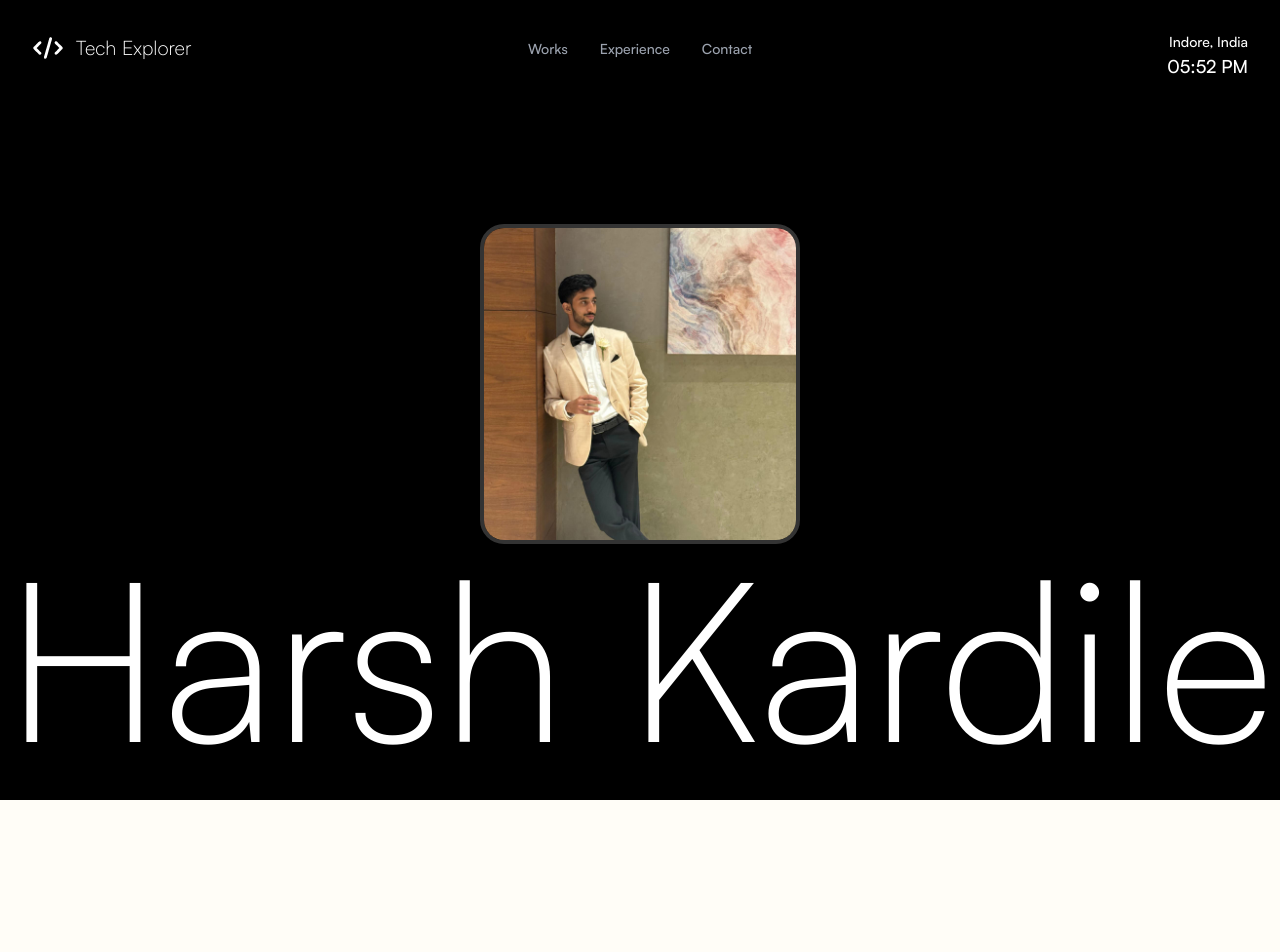
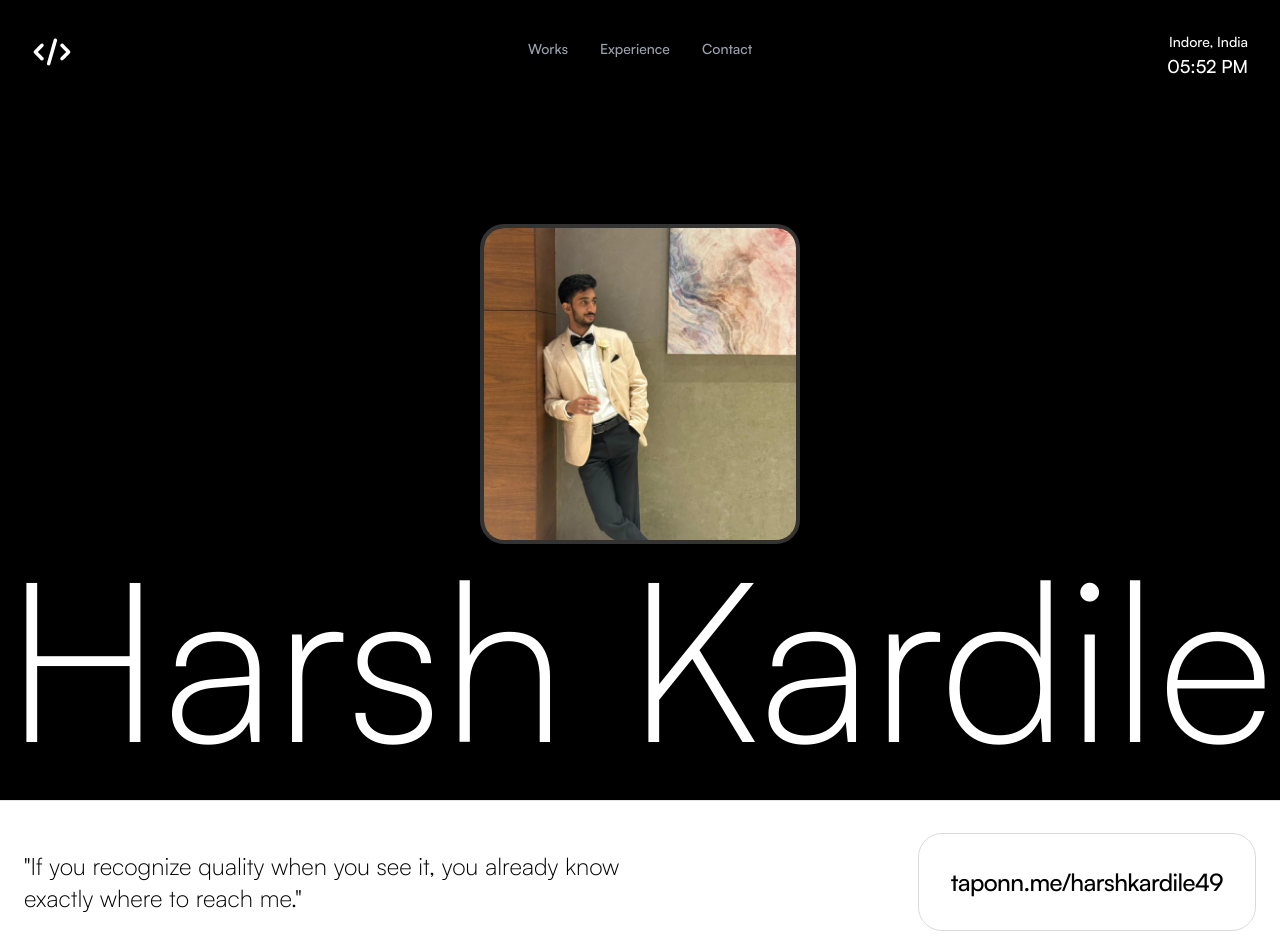
Before and after one commit to harshk49/portfolio-website, a Next.js app: page / in a window 1280 px wide. Shown: the top 952 px of the page. Before the commit the page ends 800 px from the top, so only its background shows below. Built offline with nearby package versions, Linux system fonts and the light colour scheme.

Commit message:
feat: refactor Hero and Navbar components for animation and visibility, add Footer component

```diff
--- /dev/null
+++ b/src/app/components/Footer.tsx
@@ -0,0 +1,41 @@
+"use client";
+
+import React from "react";
+
+const Footer = () => {
+  return (
+    <footer className="bg-white border-t border-black/10 py-8 px-2">
+      <div className="max-w-full mx-4">
+        <div className="flex items-center justify-between">
+          {/* Left side - Quote */}
+          <div className="flex-1 pr-4">
+            <blockquote className="text-xl md:text-2xl font-light text-black leading-relaxed">
+              &quot;If you recognize quality when you see it, you already know
+              exactly where to reach me.&quot;
+            </blockquote>
+          </div>
+
+          {/* Right side - Link */}
+          <div className="flex-1 flex justify-end pl-4">
+            <div className="group">
+              <div className="bg-black/8 backdrop-blur-md border border-black/15 rounded-3xl p-8 min-w-[320px] transition-all duration-500 hover:bg-black/15 hover:border-black/25 hover:scale-[1.02] hover:shadow-2xl">
+                <div className="text-center space-y-4">
+                  <a
+                    href="https://taponn.me/harshkardile49"
+                    target="_blank"
+                    rel="noopener noreferrer"
+                    className="block text-black text-2xl font-medium hover:text-gray-700 transition-colors duration-300 tracking-tight"
+                  >
+                    taponn.me/harshkardile49
+                  </a>
+                </div>
+              </div>
+            </div>
+          </div>
+        </div>
+      </div>
+    </footer>
+  );
+};
+
+export default Footer;
--- a/src/app/components/Hero.tsx
+++ b/src/app/components/Hero.tsx
@@ -4,7 +4,11 @@ import React, { useState, useEffect, useRef } from "react";
 import Image from "next/image";
 import { gsap } from "gsap";
 
-const Hero = () => {
+interface HeroProps {
+  navbarRef: React.RefObject<HTMLDivElement | null>;
+}
+
+const Hero = ({ navbarRef }: HeroProps) => {
   const [currentTime, setCurrentTime] = useState<string>("");
   const timeLocationRef = useRef<HTMLDivElement>(null);
 
@@ -29,26 +33,65 @@ const Hero = () => {
   }, []);
 
   useEffect(() => {
-    // Set initial state for time/location element
+    // Set initial state for time/location element - completely hidden
     if (timeLocationRef.current) {
       gsap.set(timeLocationRef.current, {
         x: 100,
         opacity: 0,
+        visibility: 'hidden'
       });
     }
 
-    // Animate time/location from right
-    const tl = gsap.timeline({ delay: 0.3 });
+    // Set initial state for navbar - completely hidden above viewport
+    const navbarElement = navbarRef?.current;
+    if (navbarElement) {
+      gsap.set(navbarElement, {
+        y: -100,
+        opacity: 0,
+        visibility: 'hidden'
+      });
+    }
 
-    tl.to(timeLocationRef.current, {
-      x: 0,
-      opacity: 1,
-      duration: 0.8,
-      ease: "power3.out",
-    });
-  }, []);
+    // Delay to ensure loading screen is completely gone
+    const animationTimer = setTimeout(() => {
+      // Create timeline for coordinated animations
+      const tl = gsap.timeline();
 
-  return (
+      // Animate navbar sliding down from top
+      if (navbarElement) {
+        tl.set(navbarElement, { visibility: 'visible' })
+          .to(
+            navbarElement,
+            {
+              y: 0,
+              opacity: 1,
+              duration: 0.8,
+              ease: "power3.out",
+            },
+            0
+          );
+      }
+
+      // Animate time/location from right
+      tl.set(timeLocationRef.current, { visibility: 'visible' }, navbarElement ? 0.2 : 0)
+        .to(
+          timeLocationRef.current,
+          {
+            x: 0,
+            opacity: 1,
+            duration: 0.8,
+            ease: "power3.out",
+          },
+          navbarElement ? 0.2 : 0
+        );
+    }, 100); // Small delay to ensure loading screen transition is complete
+
+    return () => {
+      clearTimeout(animationTimer);
+    };
+
+    // eslint-disable-next-line react-hooks/exhaustive-deps
+  }, []);  return (
     <section
       id="home"
       className="h-screen relative p-8 flex flex-col overflow-hidden bg-black"
@@ -58,11 +101,10 @@ const Hero = () => {
         <Image
           src="/hk_logo.svg"
           alt="HK Logo"
-          width={32}
-          height={32}
-          className="w-8 h-8 mr-3"
+          width={40}
+          height={40}
+          className="w-10 h-10 mr-3"
         />
-        <span>Tech Explorer</span>
       </div>
 
       {/* Time/Location in top right corner */}
--- a/src/app/components/LoadingScreen.tsx
+++ b/src/app/components/LoadingScreen.tsx
@@ -36,11 +36,10 @@ const LoadingScreen = () => {
         <Image
           src="/hk_logo.svg"
           alt="HK Logo"
-          width={32}
-          height={32}
-          className="w-8 h-8 mr-3"
+          width={40}
+          height={40}
+          className="w-10 h-10 mr-3"
         />
-        <span>Tech Explorer</span>
       </div>
 
       {/* Percentage display - Centered */}
--- a/src/app/components/Navbar.tsx
+++ b/src/app/components/Navbar.tsx
@@ -1,19 +1,21 @@
 "use client";
 
-import React, { useState } from "react";
+import React, { useState, forwardRef } from "react";
 
-const Navbar = () => {
+const Navbar = forwardRef<HTMLDivElement>((props, ref) => {
   const [activeItem, setActiveItem] = useState("Home");
 
   const navItems = [
-
     { name: "Works", href: "#work" },
     { name: "Experience", href: "#experience" },
     { name: "Contact", href: "#contact" },
   ];
 
   return (
-    <nav className="fixed top-6 left-1/2 transform -translate-x-1/2 z-50">
+    <nav
+      ref={ref}
+      className="fixed top-6 left-1/2 transform -translate-x-1/2 z-50"
+    >
       <div className=" px-6 py-3">
         <ul className="flex items-center space-x-8">
           {navItems.map((item) => (
@@ -35,6 +37,8 @@ const Navbar = () => {
       </div>
     </nav>
   );
-};
+});
+
+Navbar.displayName = "Navbar";
 
 export default Navbar;
--- a/src/app/page.tsx
+++ b/src/app/page.tsx
@@ -1,13 +1,15 @@
 "use client";
 
-import React, { useState, useEffect } from "react";
+import React, { useState, useEffect, useRef } from "react";
 
 import LoadingScreen from "./components/LoadingScreen";
 import Navbar from "./components/Navbar";
 import Hero from "./components/Hero";
+import Footer from "./components/Footer";
 
 const Page = () => {
   const [loading, setLoading] = useState(true);
+  const navbarRef = useRef<HTMLDivElement>(null);
 
   useEffect(() => {
     const timer = setTimeout(() => {
@@ -29,8 +31,9 @@ const Page = () => {
       {/* Main Content After Loading */}
       {!loading && (
         <div className="relative">
-          <Navbar />
-          <Hero />
+          <Navbar ref={navbarRef} />
+          <Hero navbarRef={navbarRef} />
+          <Footer />
         </div>
       )}
     </div>
```
